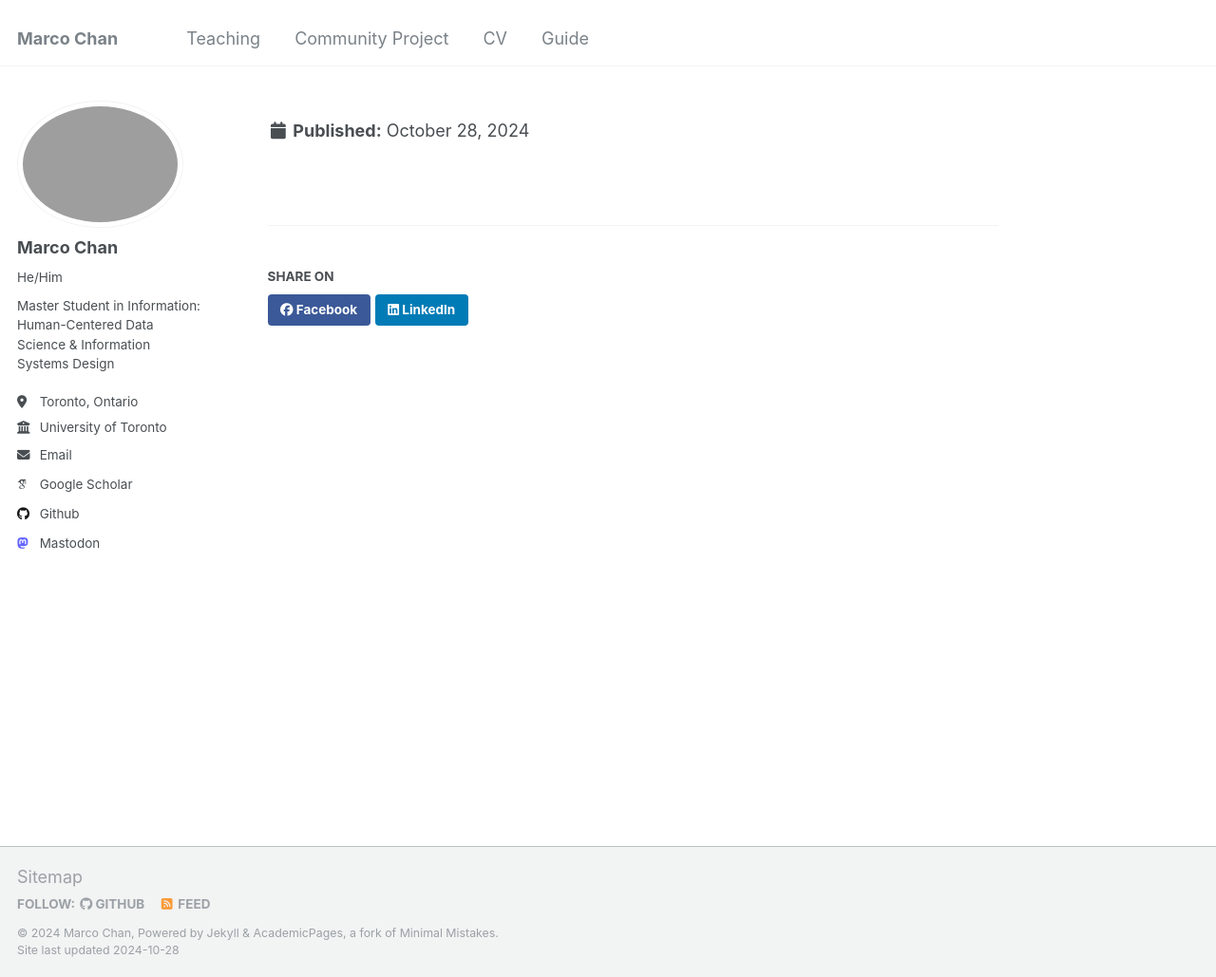
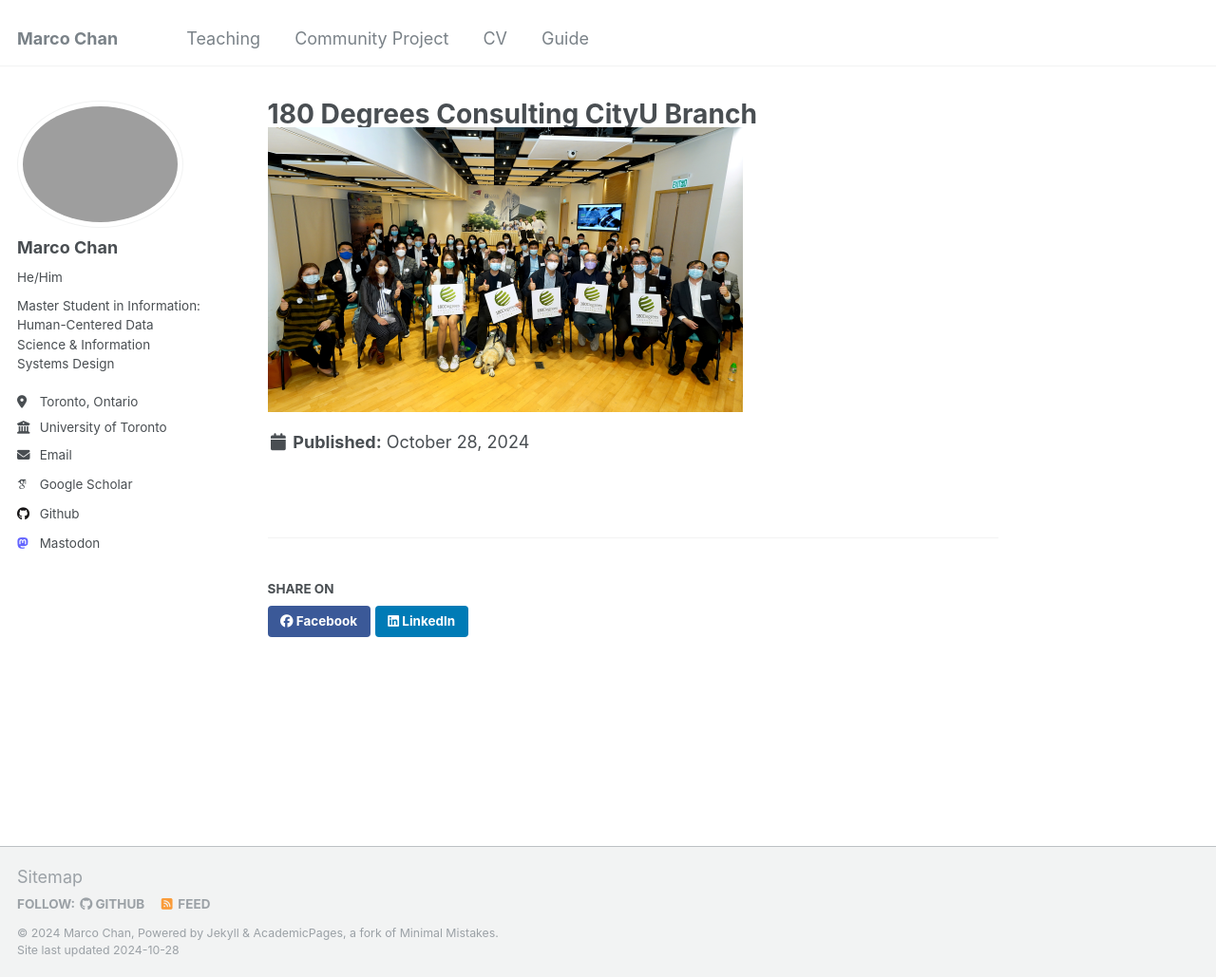
Before and after one commit to Marco-ProspectivePhD/home, a Jekyll site: the page built from _portfolio/Community Project.md, in a window 1280 px wide and 1029 px high. Shown: the whole window at 95% size. Built offline with Jekyll 4.4.1, drawn with Linux system fonts in a browser that asks for light colours; some web fonts are replaced.

Commit message:
Update Community Project.md

```diff
--- a/_portfolio/Community Project.md
+++ b/_portfolio/Community Project.md
@@ -1,10 +1,5 @@
 ---
-
-title: "180 Degrees Consulting CityU Branch"
+title: "180 Degrees Consulting CityU Branch<img src='/images/500x300.png'>"
+excerpt: "Founded the [180 Degrees Consulting CityU Branch](https://hk.linkedin.com/company/180dc-cityu) after my academic exchange to Copenhagen with the hope of generating social impact in Hong Kong. It was back in the days during Covid-19 and I am eternally grateful for everyone who showed up to make this possible."
 collection: Community Project
-
-"<img src='/images/500x300.png'>"
-
-excerpt: "Founded the [180 Degrees Consulting CityU Branch](https://hk.linkedin.com/company/180dc-cityu) after my academic exchange to Copenhagen with the hope of generating social impact in Hong Kong. It was back in the days during Covid-19 and I am eternally grateful for everyone who showed up to make this possible."
-
 ---
```
